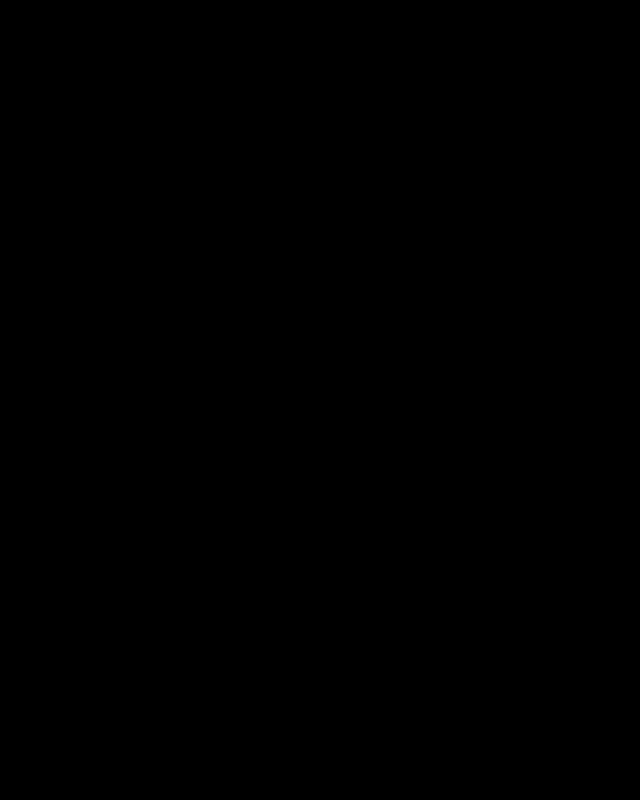
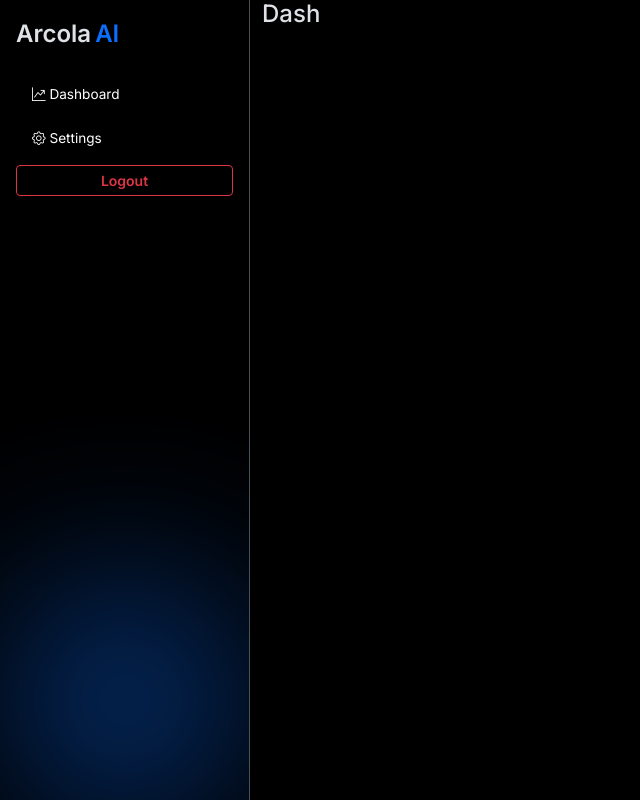
Before and after one commit to superevilstockholm/Arcola-AI, a Vue app: page /dashboard in a window 1280 px wide. Before the commit this address had no page. Shown: the whole page, without its empty margins (0-640 px from the left). Built offline with nearby package versions, Linux system fonts and the light colour scheme.

Commit message:
created sidebar component and dashboard view

```diff
--- a/public/index.html
+++ b/public/index.html
@@ -25,7 +25,7 @@
         <noscript>
             <strong>We're sorry but <%= htmlWebpackPlugin.options.title %> doesn't work properly without JavaScript enabled. Please enable it to continue.</strong>
         </noscript>
-        <div id="app"></div>
+        <div id="app" class="overflow-hidden"></div>
         <!-- built files will be auto injected -->
     </body>
 </html>
--- a/src/App.vue
+++ b/src/App.vue
@@ -2,15 +2,28 @@
     <header class="sticky-top" v-if="$route?.meta?.showNavBar">
         <NavBarComponent />
     </header>
-    <router-view />
+    <SidebarComponent v-if="$route?.meta?.showSideBar" />
+    <router-view :class="{ 'ms-lg-250px': $route?.meta?.showSideBar }" />
     <footer class="overflow-hidden" v-if="$route?.meta?.showFooter">
         <hr />
         <FooterComponent class="py-3" />
     </footer>
 </template>
+<style scoped>
+@media (min-width: 992px) {
+    .ms-lg-250px {
+        margin-left: 250px !important;
+    }
+}
+</style>
 <script>
-import NavBarComponent from '@/components/NavBarComponent.vue';
-import FooterComponent from '@/components/FooterComponent.vue';
+import NavBarComponent from "@/components/NavBarComponent.vue";
+import FooterComponent from "@/components/FooterComponent.vue";
+import SidebarComponent from "@/components/SidebarComponent.vue";
+import axios from "axios";
+
+// For ngrok
+axios.defaults.headers.common["ngrok-skip-browser-warning"] = "69420";
 
 export default {
     name: "App",
@@ -21,7 +34,8 @@
     },
     components: {
         NavBarComponent,
-        FooterComponent
-    }
+        FooterComponent,
+        SidebarComponent,
+    },
 };
 </script>
--- /dev/null
+++ b/src/components/LoadingComponent.vue
@@ -0,0 +1,21 @@
+<template>
+    <div class="vh-100 vw-100 p-0 m-0 position-fixed top-0 left-0" style="z-index: 99999999999999999;">
+        <div class="container w-100 h-100 py-0 my-0">
+            <div class="d-flex align-items-center justify-content-center w-100 h-100">
+                <div class="spinner-border" role="status">
+                    <span class="visually-hidden">Loading...</span>
+                </div>
+            </div>
+        </div>
+    </div>
+</template>
+<script>
+export default {
+    name: "LoadingComponent",
+    data() {
+        return {
+            //
+        }
+    },
+}
+</script>
--- /dev/null
+++ b/src/components/SidebarComponent.vue
@@ -0,0 +1,57 @@
+<template>
+    <!-- Navbar untuk mobile -->
+    <nav class="navbar navbar-dark d-lg-none sticky-top" style="backdrop-filter: blur(10px)">
+        <div class="container">
+            <a class="navbar-brand d-flex align-items-center fw-semibold gap-1 py-0 my-0" href="/">
+                <div class="d-flex align-items-center gap-1">
+                    {{ webBrandName }}
+                    <span class="text-primary">{{ webBrandCategory }}</span>
+                </div>
+            </a>
+            <button class="navbar-toggler" type="button" data-bs-toggle="offcanvas" data-bs-target="#sidebarMenu">
+                <span class="navbar-toggler-icon"></span>
+            </button>
+        </div>
+    </nav>
+    <!-- Sidebar Reusable: Offcanvas (mobile) dan static (desktop) -->
+    <div class="offcanvas offcanvas-start d-lg-none bg-transparent" style="backdrop-filter: blur(10px)" tabindex="-1" id="sidebarMenu">
+        <div class="offcanvas-header">
+            <h5 class="offcanvas-title">Menu</h5>
+            <button type="button" class="btn-close btn-close-white" data-bs-dismiss="offcanvas"></button>
+        </div>
+        <div class="offcanvas-body">
+            <SidebarMenuComponent />
+        </div>
+    </div>
+    <!-- Sidebar untuk desktop -->
+    <div class="d-none d-lg-block vh-100 position-fixed border-end overflow-hidden" style="width: 250px">
+        <div class="position-absolute w-100 h-100 z-n1 d-flex align-items-end justify-content-center">
+            <div class="bg-primary rounded-circle" style="width: 200px; height: 200px; filter: blur(100px); opacity: 0.7"></div>
+        </div>
+        <div class="p-3">
+            <a class="navbar-brand d-flex align-items-center fs-4 fw-semibold gap-1 py-0 mt-0 mb-4" href="/">
+                <div class="d-flex align-items-center gap-1">
+                    {{ webBrandName }}
+                    <span class="text-primary">{{ webBrandCategory }}</span>
+                </div>
+            </a>
+            <SidebarMenuComponent />
+        </div>
+    </div>
+</template>
+<script>
+import SidebarMenuComponent from "@/components/SidebarMenuComponent.vue";
+
+export default {
+    name: "SidebarComponent",
+    data() {
+        return {
+            webBrandName: "Arcola",
+            webBrandCategory: "AI"
+        };
+    },
+    components: {
+        SidebarMenuComponent,
+    },
+};
+</script>
--- /dev/null
+++ b/src/components/SidebarMenuComponent.vue
@@ -0,0 +1,29 @@
+<template>
+    <ul class="nav flex-column gap-2" style="font-size: 0.85rem">
+        <li class="nav-item">
+            <a href="#" class="nav-link text-white rounded-2">
+                <i class="bi bi-graph-up-arrow"></i>
+                Dashboard
+            </a>
+        </li>
+        <li class="nav-item">
+            <a type="button" class="nav-link text-white rounded-2" data-bs-toggle="modal" data-bs-target="#settingsModal">
+                <i class="bi bi-gear"></i>
+                Settings
+            </a>
+        </li>
+        <li class="nav-item">
+            <button class="btn btn-sm btn-outline-danger w-100 btn-logout fw-semibold" type="button">Logout</button>
+        </li>
+    </ul>
+</template>
+<script>
+export default {
+    name: "SidebarMenuComponent",
+    data() {
+        return {
+            //
+        }
+    },
+}
+</script>
--- a/src/router/index.js
+++ b/src/router/index.js
@@ -8,7 +8,8 @@
         component: HomeView,
         meta: {
             showNavBar: true,
-            showFooter: true
+            showFooter: true,
+            showSideBar: false,
         },
     },
     {
@@ -17,7 +18,8 @@
         component: () => import("@/views/LoginView.vue"),
         meta: {
             showNavBar: false,
-            showFooter: false
+            showFooter: false,
+            showSideBar: false,
         },
     },
     {
@@ -26,7 +28,18 @@
         component: () => import("@/views/RegisterView.vue"),
         meta: {
             showNavBar: false,
-            showFooter: false
+            showFooter: false,
+            showSideBar: false,
+        },
+    },
+    {
+        path: "/dashboard",
+        name: "dashboard",
+        component: () => import("@/views/DashboardView.vue"),
+        meta: {
+            showNavBar: false,
+            showFooter: false,
+            showSideBar: true,
         },
     },
 ];
--- a/src/store/UserDataStore.js
+++ b/src/store/UserDataStore.js
@@ -9,7 +9,7 @@
     actions: {
         async isLoggedInCheck() {
             try {
-                const response = await axios.get("/api/isLoggedIn", { withCredentials: true });
+                const response = await axios.get("/api/isLoggedIn", { withCredentials: true, timeout: 3000 });
                 if (response.status == 200) {
                     if (response.data.status) {
                         if (response.data.message == "1") {
--- /dev/null
+++ b/src/views/DashboardView.vue
@@ -0,0 +1,17 @@
+<template>
+    <div>
+        <div class="container">
+            <h4>Dash</h4>
+        </div>
+    </div>
+</template>
+<script>
+export default {
+    name: "DashboardView",
+    data() {
+        return {
+            //
+        }
+    },
+}
+</script>
--- a/src/views/LoginView.vue
+++ b/src/views/LoginView.vue
@@ -1,5 +1,6 @@
 <template>
-    <section class="vh-100 position-relative overflow-hidden">
+    <LoadingComponent v-if="isLoading" />
+    <section class="vh-100 position-relative overflow-hidden" v-else>
         <div class="position-absolute w-100 h-100 p-0 m-0 z-n1">
             <div class="ratio ratio-1x1 w-100 rounded-circle bg-body" style="transform: translateY(25%); filter: blur(100px)"></div>
         </div>
@@ -22,7 +23,7 @@
                                 <RouterLink to="/register">Register</RouterLink>
                             </p>
                             <p class="text-danger p-0 m-0 mt-2" style="font-size: 0.9rem">{{ errorMsg }}</p>
-                            <button type="submit" class="btn btn-outline-light w-100 mt-2">Login</button>
+                            <button type="submit" class="btn btn-light w-100 mt-2">Login</button>
                         </form>
                     </div>
                 </div>
@@ -45,6 +46,7 @@
 <script>
 import axios from "axios";
 import { useUserDataStore } from "@/store/UserDataStore";
+import LoadingComponent from "@/components/LoadingComponent.vue";
 
 export default {
     name: "RegisterView",
@@ -55,11 +57,19 @@
                 password: "",
             },
             errorMsg: "",
+            isLoading: true,
         };
     },
+    components: {
+        LoadingComponent,
+    },
     async mounted() {
-        if (await useUserDataStore().isLoggedInCheck()) {
-            this.$router.push("/dashboard");
+        try {
+            if (await useUserDataStore().isLoggedInCheck()) {
+                this.$router.push("/dashboard");
+            }
+        } finally {
+            this.isLoading = false;
         }
     },
     methods: {
--- a/src/views/RegisterView.vue
+++ b/src/views/RegisterView.vue
@@ -26,7 +26,7 @@
                                 <RouterLink to="/login">Login</RouterLink>
                             </p>
                             <p class="text-danger p-0 m-0 mt-2" style="font-size: 0.9rem">{{ errorMsg }}</p>
-                            <button type="submit" class="btn btn-outline-light w-100 mt-2">Register</button>
+                            <button type="submit" class="btn btn-light w-100 mt-2">Register</button>
                         </form>
                     </div>
                 </div>
```
